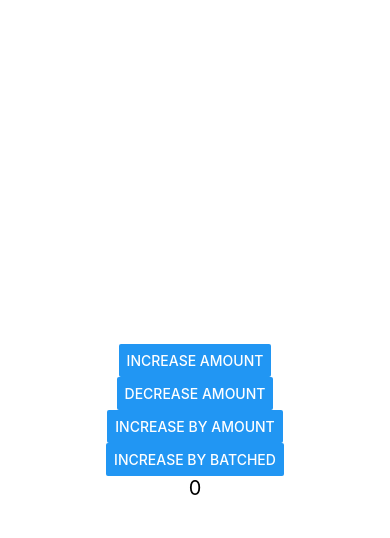
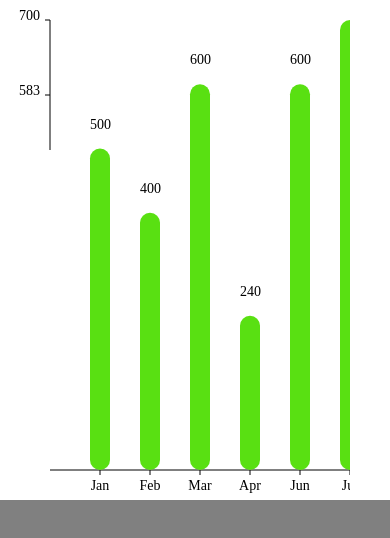
Before and after one commit to tankhang1/Design-UI-React-Native, a React Native app: screen / in a window 390 px wide. Shown: the top 538 px of the page. Built offline with nearby package versions, Linux system fonts and the light colour scheme.

Commit message:
Bar chart

```diff
--- a/App.js
+++ b/App.js
@@ -8,17 +8,17 @@ import SpreadCard from './src/SpreadCard/SpreadCard';
 import Copilot from './src/Copilot/Copilot';
 import Scanner from './src/Scanner/Scanner';
 import LineChart from './src/LineChart/LineChart';
-import Table from './src/Table/Table';
 import First_Screen from './src/Redux-ToolKit/Screens/First_Screen';
 import {Provider} from 'react-redux';
 import {store} from './src/Redux-ToolKit/Store';
+import BarChart from './src/BarChart/BarChart';
 const App = () => {
   return (
     <Provider store={store}>
       <View
         style={{
           flex: 1,
-          backgroundColor: 'black',
+          backgroundColor: 'grey',
         }}>
         {/* <Rive
         resourceName={'login_screen_character'}
@@ -64,7 +64,21 @@ const App = () => {
         height={300}
         borderColor="grey"
       /> */}
-        <First_Screen />
+        <BarChart
+          data={[
+            {month: 'Jan', value: 500},
+            {month: 'Feb', value: 400},
+            {month: 'Mar', value: 600},
+            {month: 'Apr', value: 240},
+            {month: 'Jun', value: 600},
+            {month: 'Jul', value: 700},
+            {month: 'Aug', value: 700},
+            {month: 'Sep', value: 158},
+            {month: 'Oct', value: 700},
+            {month: 'Nov', value: 700},
+            {month: 'Dec', value: 200},
+          ]}
+        />
       </View>
     </Provider>
   );
--- /dev/null
+++ b/src/BarChart/BarChart.js
@@ -0,0 +1,126 @@
+import {View, Text, ScrollView, Dimensions, StyleSheet} from 'react-native';
+import React from 'react';
+import {Circle, G, Line, Rect, Svg, Text as TextSVG} from 'react-native-svg';
+const {width: WIDTH_WD, height: HEIGHT_WD} = Dimensions.get('window');
+const BarChart = ({
+  width = 400,
+  height = 500,
+  backgroundColor = 'white',
+  paddingLeft = 50,
+  paddingRight = 40,
+  paddingTop = 20,
+  paddingBottom = 30,
+  data = [],
+  gap_xAxis = 40,
+  barWidth = 20,
+  barColor = '#59e012',
+  barRadius = 10,
+}) => {
+  const y1 = height - paddingBottom;
+  const y2 = y1;
+  const y3 = paddingTop;
+  const gap_Between_xAxis = gap_xAxis + barWidth / 2;
+  const x1 = paddingLeft;
+  const x3 = x1;
+
+  const x2 = data.length * gap_Between_xAxis + gap_Between_xAxis;
+  const maxDataValue = Math.max(...data.map(item => item.value));
+  const gap_yAxis = (y1 - y3) / maxDataValue;
+  return (
+    <View
+      style={{
+        backgroundColor: 'white',
+        flexDirection: 'row',
+      }}>
+      <View style={StyleSheet.absoluteFillObject}>
+        <Svg>
+          <Line x1={x1} y1={y1} x2={x3} y2={y3} stroke="black" key={'y_Axis'} />
+          {[...new Array(7)].map((_, index) => {
+            return (
+              <G key={index}>
+                <TextSVG
+                  fill={'black'}
+                  fontSize={14}
+                  x={x1 - 10}
+                  y={y1 - ((y1 - y3) / 6) * index}
+                  textAnchor="end">
+                  {Math.floor((maxDataValue / 6) * index)}
+                </TextSVG>
+                {index !== 0 && (
+                  <Line
+                    x1={x1}
+                    y1={y1 - ((y1 - y3) / 6) * index}
+                    x2={x1 - 5}
+                    y2={y1 - ((y1 - y3) / 6) * index}
+                    stroke="black"
+                  />
+                )}
+              </G>
+            );
+          })}
+        </Svg>
+      </View>
+      <ScrollView
+        style={{marginLeft: x1}}
+        horizontal
+        showsHorizontalScrollIndicator={false}
+        contentContainerStyle={{
+          width: x2 + paddingRight,
+
+          height,
+        }}
+        bounces={0}
+        onScroll={e => console.log(e.nativeEvent.contentOffset)}>
+        <Svg>
+          <Line x1={0} y1={y1} x2={x2} y2={y2} stroke="black" key={'x_Axis'} />
+
+          {data.map((item, index) => {
+            return (
+              <G key={index}>
+                <Line
+                  x1={gap_Between_xAxis * (index + 1)}
+                  y1={y1}
+                  x2={gap_Between_xAxis * (index + 1)}
+                  y2={y1 + 5}
+                  stroke="black"
+                />
+                <TextSVG
+                  fontSize={14}
+                  fill="black"
+                  x={gap_Between_xAxis * (index + 1)}
+                  y={y1 + 20}
+                  textAnchor="middle">
+                  {item.month}
+                </TextSVG>
+              </G>
+            );
+          })}
+          {data.map((item, index) => {
+            return (
+              <G key={index}>
+                <Rect
+                  x={gap_Between_xAxis * (index + 1) - barWidth / 2}
+                  y={y1 - gap_yAxis * item.value}
+                  height={gap_yAxis * item.value}
+                  width={barWidth}
+                  rx={barRadius}
+                  ry={barRadius}
+                  fill={barColor}
+                />
+                <TextSVG
+                  fontSize={14}
+                  fill="black"
+                  x={gap_Between_xAxis * (index + 1) - barWidth / 2}
+                  y={y1 - gap_yAxis * item.value - 20}>
+                  {item.value}
+                </TextSVG>
+              </G>
+            );
+          })}
+        </Svg>
+      </ScrollView>
+    </View>
+  );
+};
+
+export default BarChart;
--- a/src/Table/Table.js
+++ /dev/null
@@ -1,32 +0,0 @@
-import {View, Text} from 'react-native';
-import React from 'react';
-
-const Table = ({
-  tableHeader = [],
-  tableTitle = [],
-  tableData = [],
-  width = 400,
-  height = 300,
-  borderColor = 'grey',
-}) => {
-  const tmp = tableData[0].push(tableHeader);
-  console.log(tmp);
-  return (
-    <View
-      style={{
-        flex: 1,
-        backgroundColor: 'white',
-      }}>
-      <View
-        style={{
-          width,
-          height,
-          backgroundColor: borderColor,
-        }}>
-        {}
-      </View>
-    </View>
-  );
-};
-
-export default Table;
```
